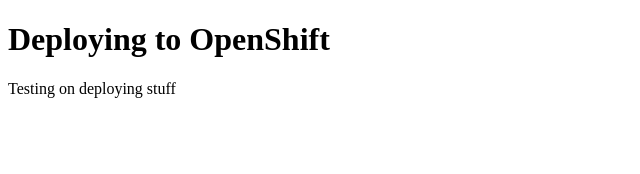
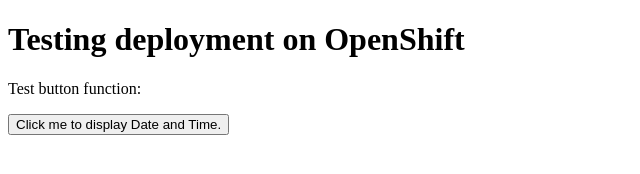
Before and after one commit to andregmora/openshifttest, a website: page OpenShift/views/index.html in a window 1280 px wide. Shown: the whole page, without its empty margins (0-640 px from the left). Drawn offline with Linux system fonts and the light colour scheme.

Commit message:
Update index.html

```diff
--- a/OpenShift/views/index.html
+++ b/OpenShift/views/index.html
@@ -1,12 +1,16 @@
 <!DOCTYPE html>
 <html>
-<head>
-<title>Page Title</title>
-</head>
 <body>
 
-<h1>Deploying to OpenShift</h1>
-<p>Testing on deploying stuff</p>
+<h1>Testing deployment on OpenShift</h1>
+
+<p>Test button function: <p>
+
+<button type="button"
+onclick="document.getElementById('demo').innerHTML = Date()">
+Click me to display Date and Time.</button>
+
+<p id="demo"></p>
 
 </body>
 </html>
```
